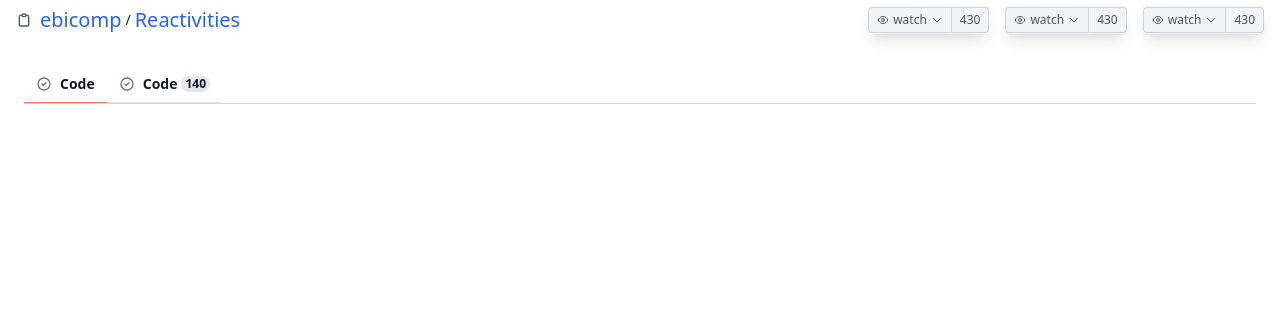
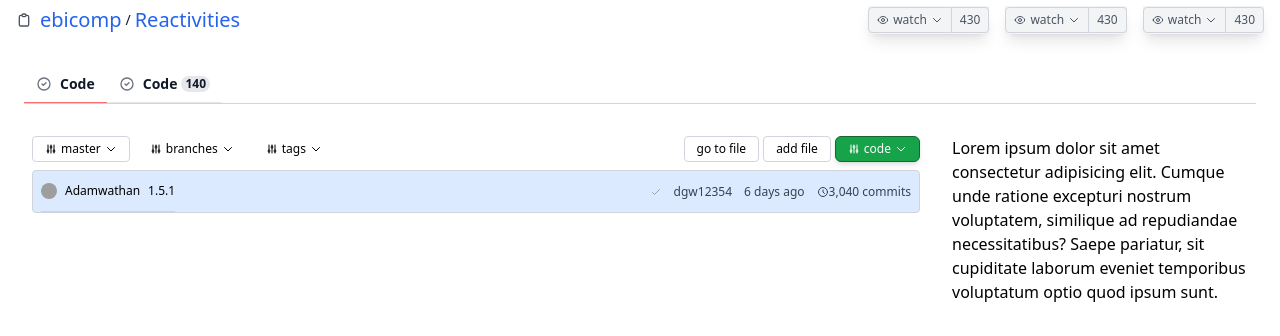
Before and after one commit to ebicomp/github-clone-tailwind, a website built with Vite: page src/index.html in a window 1280 px wide. Shown: the part 66-402 px from the top of the page. Built offline with nearby package versions, Linux system fonts and the light colour scheme; grey boxes are pictures that could not be loaded.

Commit message:
commit header

```diff
--- a/src/index.html
+++ b/src/index.html
@@ -129,6 +129,74 @@
       </ul>
 
     </div>
+
+    <div class="container mx-auto my-8 px-8 flex">
+      <div class="file-explorer-container w-3/4 mr-8">
+        <div class="top-buttons flex justify-between text-xs">
+          <div class="left-buttons flex space-x-2">
+
+            <button class="border border-gray-300 rounded px-3 py-1 flex items-center space-x-1">
+              <svg class="w-3 h-3" fill="none" stroke="currentColor" viewBox="0 0 24 24" xmlns="http://www.w3.org/2000/svg"><path stroke-linecap="round" stroke-linejoin="round" stroke-width="2" d="M12 6V4m0 2a2 2 0 100 4m0-4a2 2 0 110 4m-6 8a2 2 0 100-4m0 4a2 2 0 110-4m0 4v2m0-6V4m6 6v10m6-2a2 2 0 100-4m0 4a2 2 0 110-4m0 4v2m0-6V4"></path></svg>
+              <span>master</span>
+              <svg class="w-3 h-3" fill="none" stroke="currentColor" viewBox="0 0 24 24" xmlns="http://www.w3.org/2000/svg"><path stroke-linecap="round" stroke-linejoin="round" stroke-width="2" d="M19 9l-7 7-7-7"></path></svg>
+            </button>
+
+            <a href="#" class=" border-gray-300 rounded px-3 py-1 flex items-center space-x-1">
+              <svg class="w-3 h-3" fill="none" stroke="currentColor" viewBox="0 0 24 24" xmlns="http://www.w3.org/2000/svg"><path stroke-linecap="round" stroke-linejoin="round" stroke-width="2" d="M12 6V4m0 2a2 2 0 100 4m0-4a2 2 0 110 4m-6 8a2 2 0 100-4m0 4a2 2 0 110-4m0 4v2m0-6V4m6 6v10m6-2a2 2 0 100-4m0 4a2 2 0 110-4m0 4v2m0-6V4"></path></svg>
+              <span>branches</span>
+              <svg class="w-3 h-3" fill="none" stroke="currentColor" viewBox="0 0 24 24" xmlns="http://www.w3.org/2000/svg"><path stroke-linecap="round" stroke-linejoin="round" stroke-width="2" d="M19 9l-7 7-7-7"></path></svg>
+            </a>
+
+            <a href="#" class=" border-gray-300 rounded px-3 py-1 flex items-center space-x-1 hover:text-blue-700">
+              <svg class="w-3 h-3" fill="none" stroke="currentColor" viewBox="0 0 24 24" xmlns="http://www.w3.org/2000/svg"><path stroke-linecap="round" stroke-linejoin="round" stroke-width="2" d="M12 6V4m0 2a2 2 0 100 4m0-4a2 2 0 110 4m-6 8a2 2 0 100-4m0 4a2 2 0 110-4m0 4v2m0-6V4m6 6v10m6-2a2 2 0 100-4m0 4a2 2 0 110-4m0 4v2m0-6V4"></path></svg>
+              <span>tags</span>
+              <svg class="w-3 h-3" fill="none" stroke="currentColor" viewBox="0 0 24 24" xmlns="http://www.w3.org/2000/svg"><path stroke-linecap="round" stroke-linejoin="round" stroke-width="2" d="M19 9l-7 7-7-7"></path></svg>
+            </a>
+
+          </div>
+          <div class="right-buttons flex space-x-1">
+            <button class="border border-gray-300 rounded px-3 py-1 flex items-center space-x-1">
+              <span>go to file</span>
+            </button>
+
+            <button class="border border-gray-300 rounded px-3 py-1 flex items-center space-x-1">
+              <span>add file </span>
+            </button>
+
+            <button class="border border-green-800 shadow-md bg-green-600 text-white rounded-md px-3 py-1 flex items-center space-x-1">
+              <svg class="w-3 h-3" fill="none" stroke="currentColor" viewBox="0 0 24 24" xmlns="http://www.w3.org/2000/svg"><path stroke-linecap="round" stroke-linejoin="round" stroke-width="2" d="M12 6V4m0 2a2 2 0 100 4m0-4a2 2 0 110 4m-6 8a2 2 0 100-4m0 4a2 2 0 110-4m0 4v2m0-6V4m6 6v10m6-2a2 2 0 100-4m0 4a2 2 0 110-4m0 4v2m0-6V4"></path></svg>
+              <span>code</span>
+              <svg class="w-3 h-3" fill="none" stroke="currentColor" viewBox="0 0 24 24" xmlns="http://www.w3.org/2000/svg"><path stroke-linecap="round" stroke-linejoin="round" stroke-width="2" d="M19 9l-7 7-7-7"></path></svg>
+            </button>
+
+          </div>
+        </div>
+        <div class="commit-cointainer bg-blue-100 rounded border-gray-300 border mt-2">
+          <div class="commit-header flex justify-between items-center px-2 text-xs">
+            <div class="commit-avatar flex space-x-2 py-3 border-gray-300 border-b">
+              <img class="w-4 h-4 rounded-full" src="https://media.npr.org/assets/img/2022/06/11/ap22162005335669_custom-37661a47a9d3eea6a99596d3dd0be97244353b90-s1100-c50.jpg" alt="">
+              <span class="">Adamwathan</span>
+              <span class="">1.5.1</span>
+            </div>
+            <div class="commit-info flex items-center space-x-3 text-xs text-gray-700">
+              <span class="text-gray-400">
+                <svg class="w-3 h-3" fill="none" stroke="currentColor" viewBox="0 0 24 24" xmlns="http://www.w3.org/2000/svg"><path stroke-linecap="round" stroke-linejoin="round" stroke-width="2" d="M5 13l4 4L19 7"></path></svg>
+              </span>
+              <span>dgw12354</span>
+              <span>6 days ago</span>
+              <span class="flex items-center">
+                <svg class="w-3 h-3" fill="none" stroke="currentColor" viewBox="0 0 24 24" xmlns="http://www.w3.org/2000/svg"><path stroke-linecap="round" stroke-linejoin="round" stroke-width="2" d="M12 8v4l3 3m6-3a9 9 0 11-18 0 9 9 0 0118 0z"></path></svg>
+                 3,040 commits</span>
+            </div>
+          </div>
+        </div>
+      </div><!--end of file explorer-->
+
+      <div class="sidebar w-1/4">
+        Lorem ipsum dolor sit amet consectetur adipisicing elit. Cumque unde ratione excepturi nostrum voluptatem, similique ad repudiandae necessitatibus? Saepe pariatur, sit cupiditate laborum eveniet temporibus voluptatum optio quod ipsum sunt.
+      </div><!--end of sidebar-->
+
+    </div>
     <script type="module" src="/main.js"></script>
   </body>
 </html>
```
